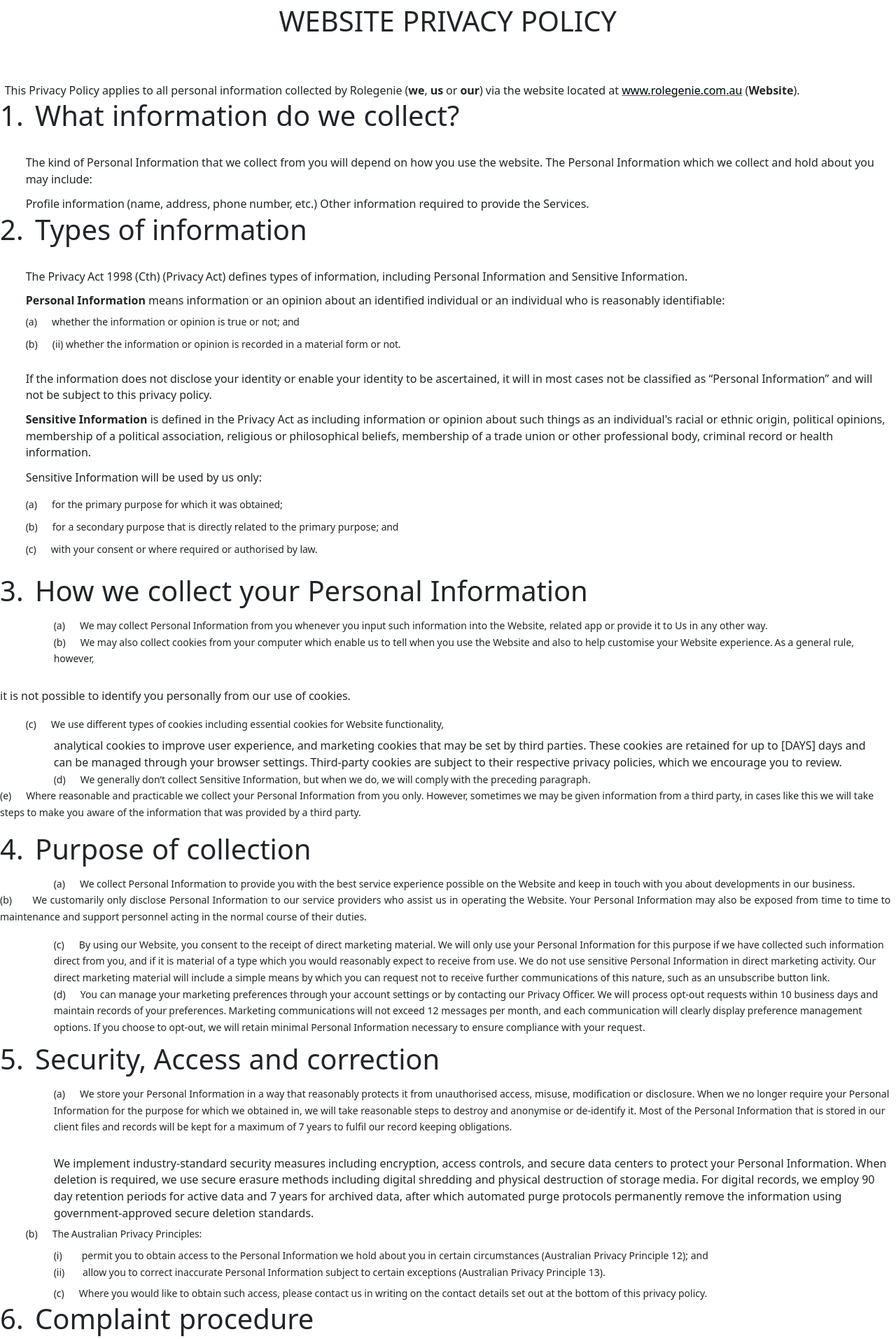
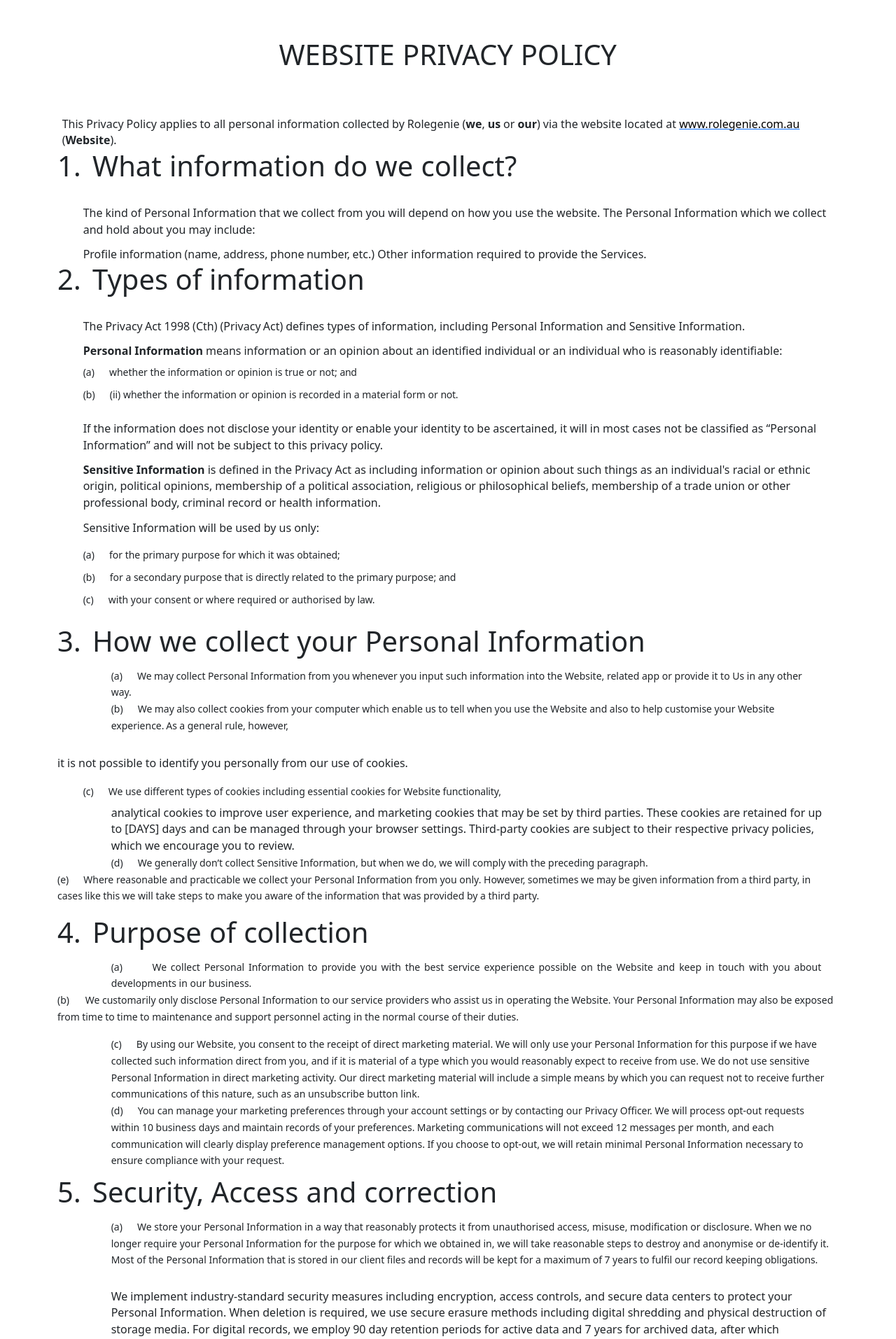
Before and after one commit to travmason/chat_project, a Django app: page /privacy/ in a window 1280 px wide. Shown: the part 66-1979 px from the top of the page at 70% size. Run offline with Django 5.2, Linux system fonts and the light colour scheme; parts of the project's set-up code (start-up, migrations or seed data) failed here and were passed over.

Commit message:
added div to privacy

```diff
--- a/chat_app/templates/chat_app/privacy-policy-10112024.html
+++ b/chat_app/templates/chat_app/privacy-policy-10112024.html
@@ -3,7 +3,8 @@
 {% block title %}Privacy{% endblock %}
 
 {% block content %}
-
+<section class="vh-50">
+  <div class="container py-5 h-100">
 <div class=WordSection1 style='tab-interval:36.0pt;word-wrap:break-word'>
 
 <h1 align=center style='margin-top:4.3pt;margin-right:.55pt;margin-bottom:0cm;
@@ -678,5 +679,7 @@ style='letter-spacing:-.2pt'> </span><a href="mailto:privacy@rolegenie.com.au"><
 style='color:windowtext;text-decoration:none;text-underline:none'>privacy@rolegenie.com.au.</span></a><o:p></o:p></span></p>
 
 </div>
+</div>
+</section>
 
 {% endblock %}
```
